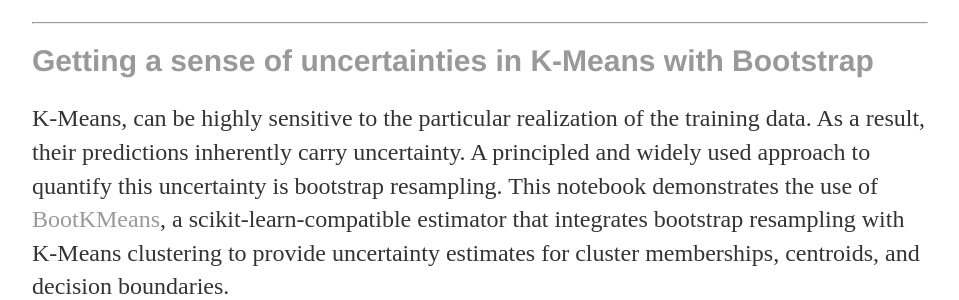
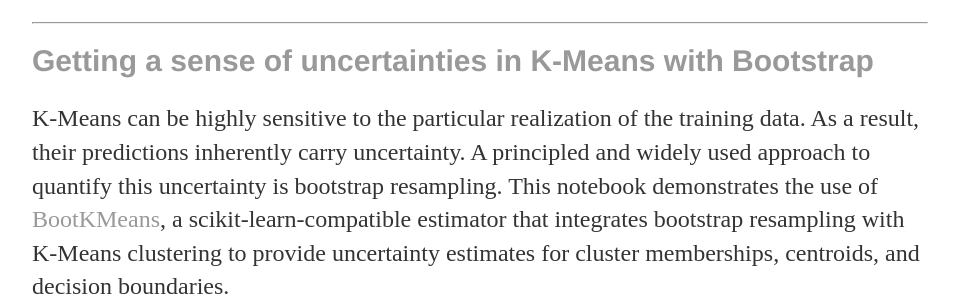
Before and after one commit to lucerlab/lucerlab.github.io, a Jekyll site: the page built from portfolio/index.html, in a window 1280 px wide. Shown: the part 268-568 px from the top of the page, without its empty margins (160-1119 px from the left). Built offline with Jekyll 4.4.1, drawn with Linux system fonts in a browser that asks for light colours.

```diff
--- a/portfolio/index.html
+++ b/portfolio/index.html
@@ -14,7 +14,7 @@ title: LucerLab Site
 	<h1 style="font-size:30px;"><a href= "KMeansBoot_example" target="_blank" rel="noopener noreferrer">Getting a sense of uncertainties in K-Means with Bootstrap</a></h1>
 
 <p>
-K-Means, can be highly sensitive to the particular realization of the training data. As a result, their predictions inherently carry uncertainty.
+K-Means can be highly sensitive to the particular realization of the training data. As a result, their predictions inherently carry uncertainty.
 A principled and widely used approach to quantify this uncertainty is bootstrap resampling.
 This notebook demonstrates the use of <a href="https://github.com/lucerlab/BootKMeans">BootKMeans</a>, a scikit-learn-compatible estimator that integrates bootstrap resampling with K-Means
 clustering to provide uncertainty estimates for cluster memberships, centroids, and decision boundaries.
```
